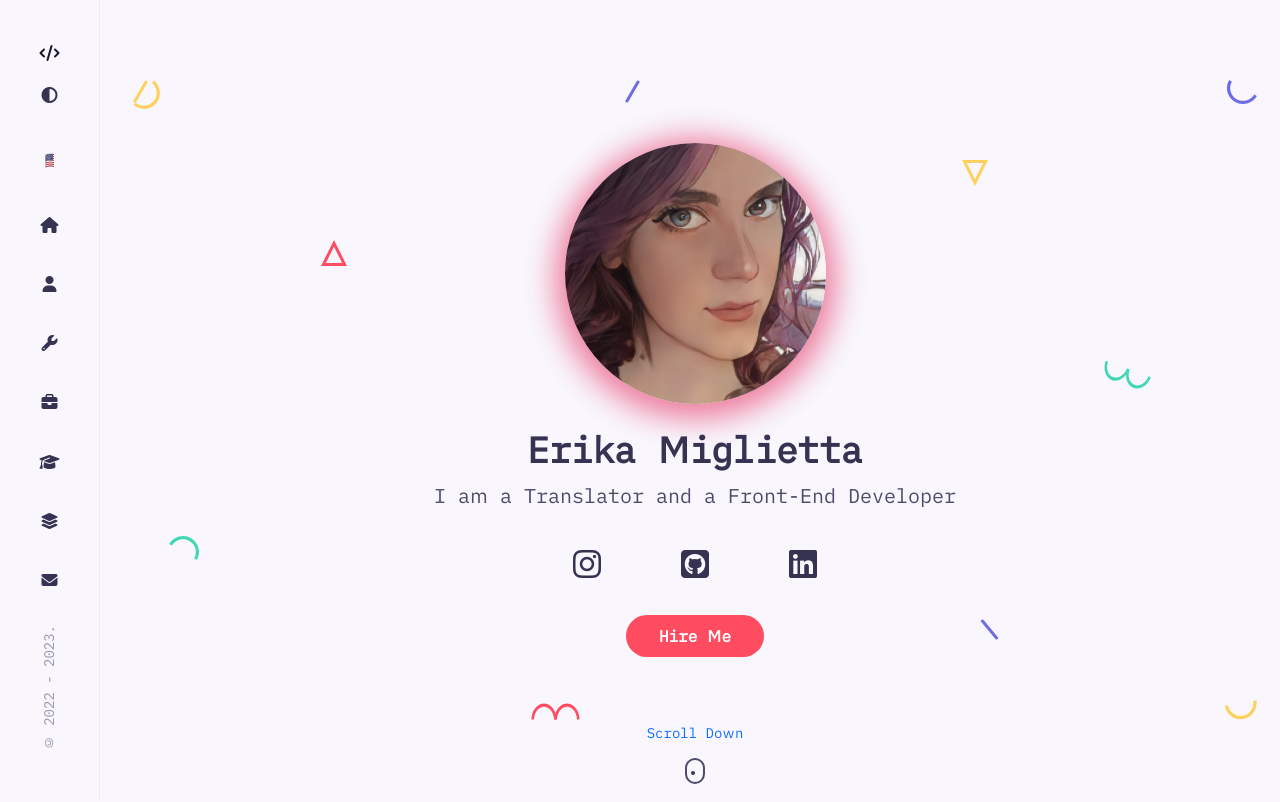
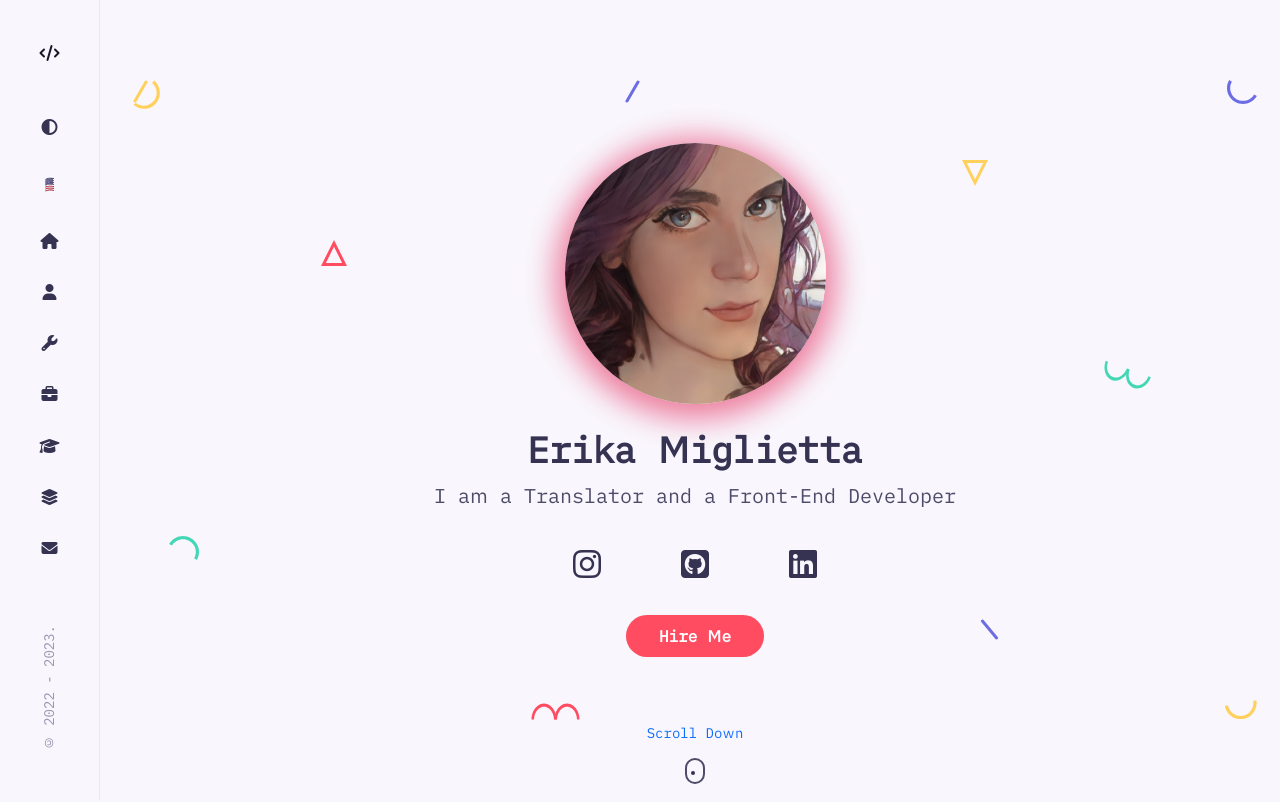
Before and after one commit to erina92/react-portfolio, a React (Create React App) app: page / in a window 1280 px wide. Shown: the top 802 px of the page. Built offline with nearby package versions, Linux system fonts and the light colour scheme.

Commit message:
update sidebar.css 🎉

```diff
--- a/src/components/sidebar/sidebar.css
+++ b/src/components/sidebar/sidebar.css
@@ -22,7 +22,7 @@
 .nav__list {
   display: flex;
   flex-direction: column;
-  row-gap: 2rem;
+  row-gap: 1.5rem;
   align-items: center;
   justify-content: center;
   padding: 0;
```
